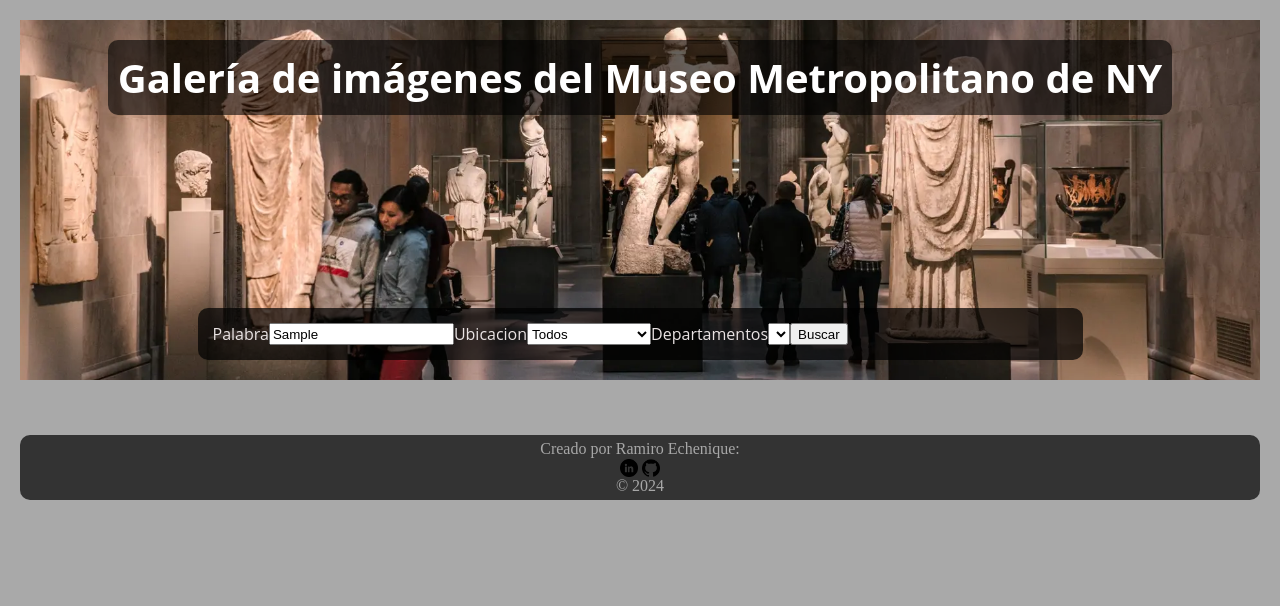
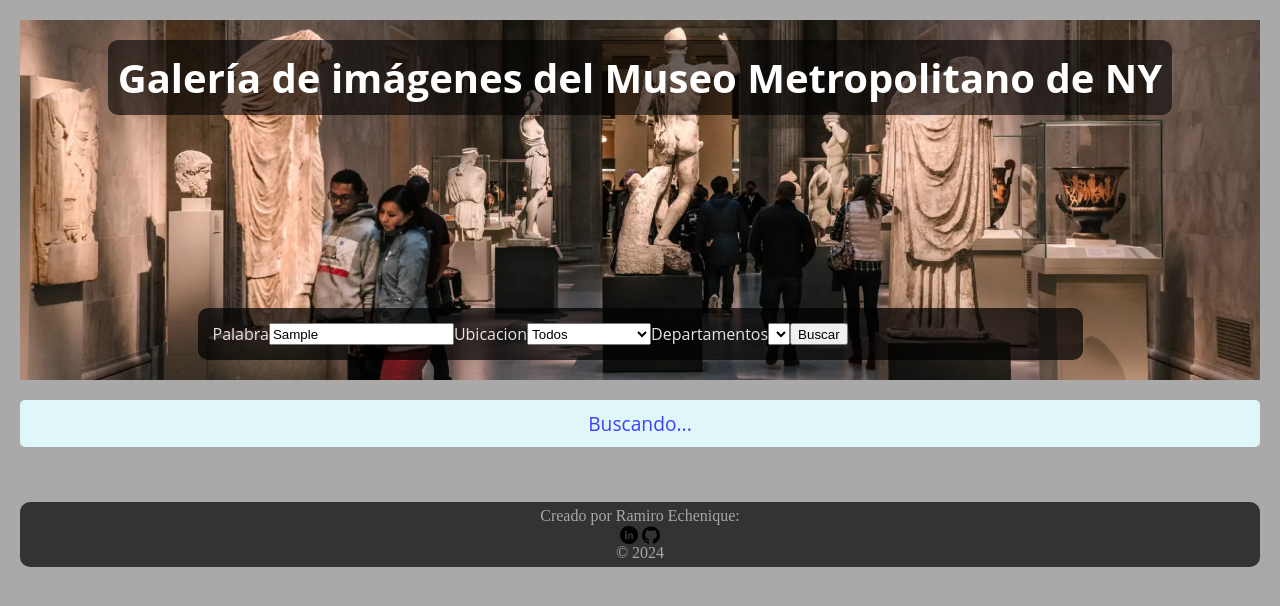
Before and after one commit to RamiroEchenique/Practico-Integrador--Web-II-Echenique-Ramiro, a website: page Public/index.html in a window 1280 px wide. Both pictures are taken after typing "Sample" into the empty fields and a click on the button "Buscar". Drawn offline with Linux system fonts and the light colour scheme; no server answers.

Commit message:
mensajes
mensajes "buscando ..." o " busqueda sin resultados"

```diff
--- a/Public/Estilos/estiloPrincipal.css
+++ b/Public/Estilos/estiloPrincipal.css
@@ -14,7 +14,6 @@
     flex-direction: column;
     align-items: center;
     justify-content: space-between; /* Distribuye el espacio entre los elementos */
-    /*background-image: url('/Public/Imagenes/museo.jpg');*/
     background-image: url('museo.jpg');
     background-size: cover; /* Asegura que la imagen cubra toda la sección */
     background-position: center;
@@ -43,6 +42,27 @@
     background: rgba(0, 0, 0, 0.7);
     border-radius: 10px;
 }
+/* Buscando y busqueda sin resultados */
+
+.mensaje {
+    display: none;
+    font-size: 1.2em;
+    margin: 20px 0;
+    padding: 10px;
+    border-radius: 5px;
+    text-align: center;
+}
+
+#mensajeBuscando {
+    color: rgb(63, 63, 255);
+    background-color: #e0f7fa;
+}
+
+#mensajeSinResultados {
+    color: red;
+    background-color: #ffebee;
+}
+/*---------------------------------*/
 
 .grid-container {
     margin-top: 20px;
--- a/Public/JS/script.js
+++ b/Public/JS/script.js
@@ -57,6 +57,12 @@
 });
 
 function BuscaryPintar(){
+        // Mostrar el mensaje de "buscando..."
+        const mensajeBuscando = document.getElementById('mensajeBuscando');
+        const mensajeSinResultados = document.getElementById('mensajeSinResultados');
+        mensajeBuscando.style.display = 'block';
+        mensajeSinResultados.style.display = 'none';
+
         //--------para palabra a buscar----------------------------------------
         let termino = palabraClave.value;
         if (!palabraClave.value) {
@@ -92,12 +98,14 @@
         }
         console.log('URL:', url);
 
+
         //---------------------------------fin -----------
 
         fetch(url)
             .then(response => response.json())
             .then(data => {
                 if (data.objectIDs) {               //console.log("data.objectIDs: ", data.objectIDs);
+                    mensajeBuscando.style.display = 'none'; // Oculta el mensaje de "buscando..."
                     const totalItems = data.total; //console.log("totalItems: ", totalItems);
                     const totalPaginas = Math.ceil(totalItems / ItemsPorPagina); //console.log("totalPages: ", totalPages);// Math.ceil redondea hacia arriba
                     const inicio = (paginaActual - 1) * ItemsPorPagina;
@@ -117,6 +125,8 @@
                     .catch(error => console.error('Error:', error));
                 }else{
                     console.log("no hay objetos");
+                    mensajeBuscando.style.display = 'none'; // Oculta el mensaje de "buscando..."
+                    mensajeSinResultados.style.display = 'block'; // Muestra el mensaje de "sin resultados"
             }
             })
             .catch(error => console.error('Error:', error));
--- a/Public/index.html
+++ b/Public/index.html
@@ -47,6 +47,9 @@
         </form>
     </div>
 
+    <div id="mensajeBuscando" class="mensaje">Buscando...</div>
+    <div id="mensajeSinResultados" class="mensaje">Búsqueda sin resultados</div>
+
     <div id="obras" class="grid-container"></div>
 
     <div id="paginacion"></div>
```
